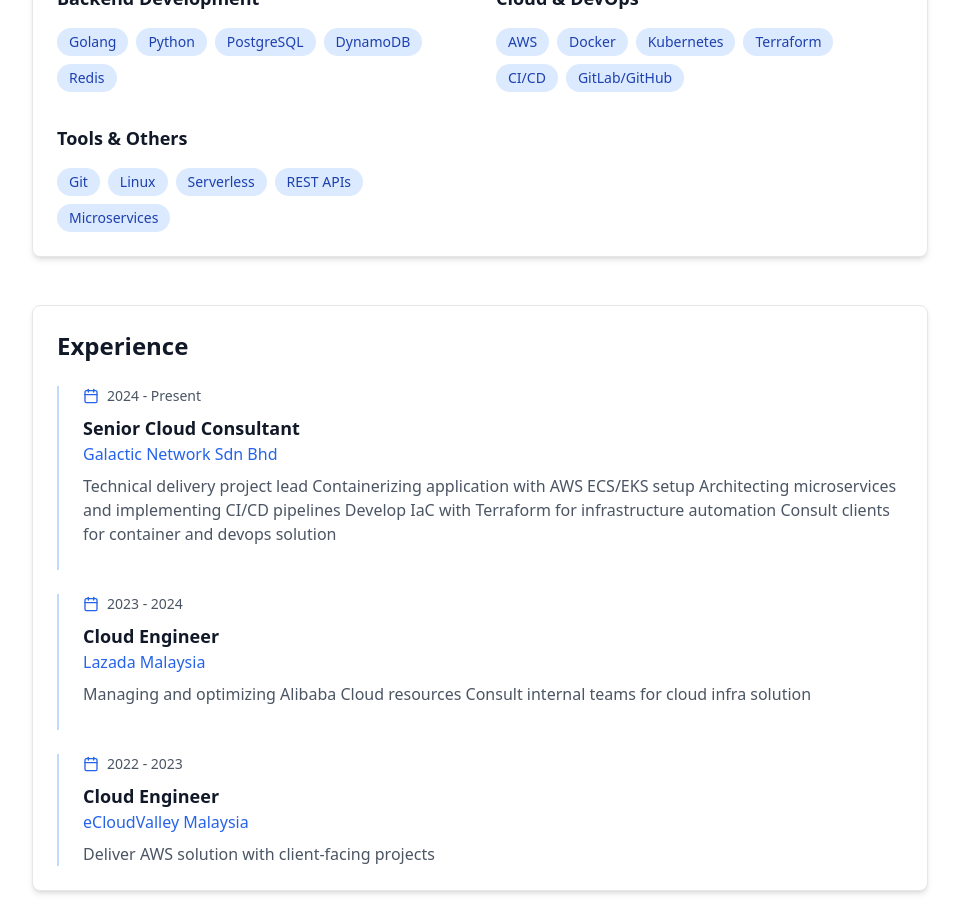
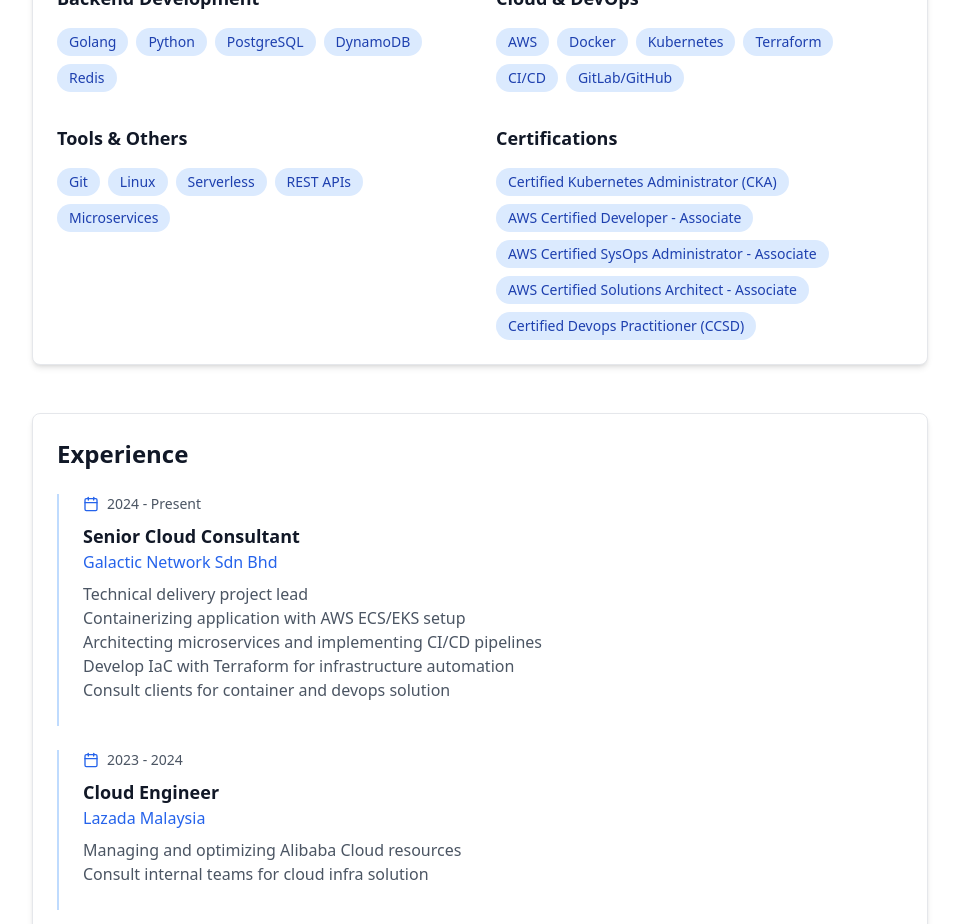
Before and after one commit to EdFazli/EdFazli.github.io, a Next.js app: page /about in a window 1280 px wide. Shown: the part 1020-1944 px from the top of the page, without its empty margins (160-1119 px from the left). Built offline with nearby package versions, Linux system fonts and the light colour scheme.

Commit message:
Update blog content - 2025-09-15 01:05

```diff
--- a/app/about/page.tsx
+++ b/app/about/page.tsx
@@ -96,6 +96,17 @@
               ))}
             </div>
           </div>
+
+          <div>
+            <h3 className="text-lg font-semibold mb-4">Certifications</h3>
+            <div className="flex flex-wrap gap-2">
+              {['Certified Kubernetes Administrator (CKA)', 'AWS Certified Developer - Associate', 'AWS Certified SysOps Administrator - Associate', 'AWS Certified Solutions Architect - Associate', 'Certified Devops Practitioner (CCSD)'].map((skill) => (
+                <span key={skill} className="px-3 py-1 bg-primary-100 dark:bg-primary-900 text-primary-800 dark:text-primary-200 rounded-full text-sm">
+                  {skill}
+                </span>
+              ))}
+            </div>
+          </div>
         </div>
       </section>
 
@@ -111,11 +122,11 @@
             <h3 className="text-lg font-semibold">Senior Cloud Consultant</h3>
             <p className="text-primary-600 dark:text-primary-400 mb-2">Galactic Network Sdn Bhd</p>
             <p className="text-gray-600 dark:text-gray-300">
-              Technical delivery project lead
-              Containerizing application with AWS ECS/EKS setup
-              Architecting microservices and implementing CI/CD pipelines
-              Develop IaC with Terraform for infrastructure automation
-              Consult clients for container and devops solution
+              Technical delivery project lead <br />
+              Containerizing application with AWS ECS/EKS setup <br />
+              Architecting microservices and implementing CI/CD pipelines <br />
+              Develop IaC with Terraform for infrastructure automation <br />
+              Consult clients for container and devops solution <br />
             </p>
           </div>
 
@@ -127,8 +138,8 @@
             <h3 className="text-lg font-semibold">Cloud Engineer</h3>
             <p className="text-primary-600 dark:text-primary-400 mb-2">Lazada Malaysia</p>
             <p className="text-gray-600 dark:text-gray-300">
-              Managing and optimizing Alibaba Cloud resources
-              Consult internal teams for cloud infra solution
+              Managing and optimizing Alibaba Cloud resources <br />
+              Consult internal teams for cloud infra solution <br />
             </p>
           </div>
 
@@ -140,7 +151,7 @@
             <h3 className="text-lg font-semibold">Cloud Engineer</h3>
             <p className="text-primary-600 dark:text-primary-400 mb-2">eCloudValley Malaysia</p>
             <p className="text-gray-600 dark:text-gray-300">
-              Deliver AWS solution with client-facing projects
+              Deliver AWS solution with client-facing projects <br />
             </p>
           </div>
         </div>
```
